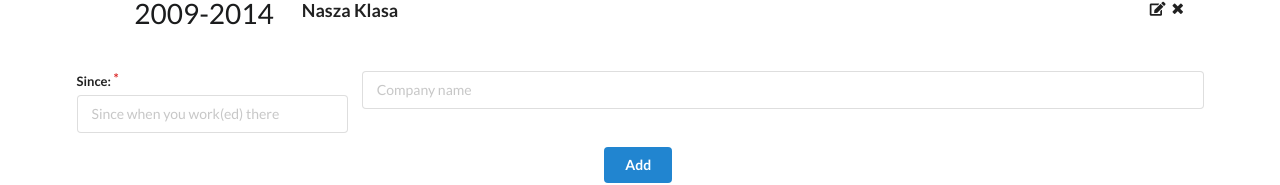
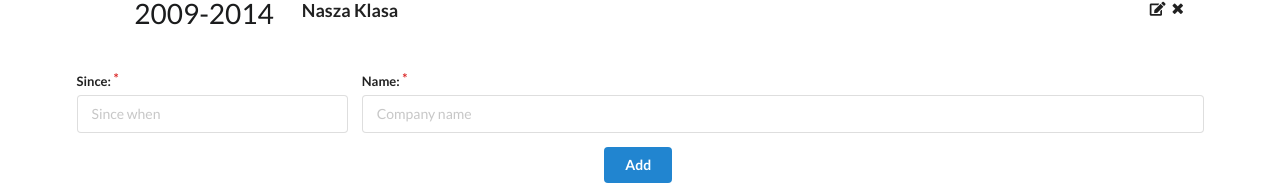
Before and after one commit to m4rcinkowski/cv-generator, a React (Create React App) app: page / in a window 1280 px wide. Both pictures are taken after a click on the element 1170 px from the left and 235 px from the top of the page. Shown: the part 446-631 px from the top of the page. Built offline with nearby package versions, Linux system fonts and the light colour scheme.

Commit message:
form handled by redux-form - working as MVP

```diff
--- a/src/components/work-experience/WorkExperienceSection.tsx
+++ b/src/components/work-experience/WorkExperienceSection.tsx
@@ -47,11 +47,11 @@ class WorkExperienceSection extends React.Component<WorkExperienceProps, WorkExp
     );
   }
 
-  private onNewItem = (item: CreatedWorkItem) => {
+  private onNewItem = (item: {}) => {
     let workItems = [...this.state.workItems, {
       id: (Math.random() * 100).toFixed(0),
-      name: item.name,
-      dateFrom: new Date(item.dateFrom),
+      name: (item as CreatedWorkItem).name,
+      dateFrom: new Date((item as CreatedWorkItem).dateFrom),
     }];
 
     workItems = WorkExperienceSection.sortItems(workItems);
@@ -72,7 +72,7 @@ class WorkExperienceSection extends React.Component<WorkExperienceProps, WorkExp
     let creationForm: ReactNode;
 
     if (this.state.showCreationForm) {
-      creationForm = <WorkItemCreateForm/>;
+      creationForm = <WorkItemCreateForm onSubmit={this.onNewItem} />;
     }
 
     if (!this.state.workItems.length) {
--- a/src/components/work-experience/WorkItemCreateForm.tsx
+++ b/src/components/work-experience/WorkItemCreateForm.tsx
@@ -1,43 +1,29 @@
-import React, { Component, Dispatch } from 'react';
+import React, { Component } from 'react';
 import { Field, InjectedFormProps, reduxForm } from 'redux-form';
 
 export type CreatedWorkItem = { name: string, dateFrom: string };
 
 type CreateFormProps = {
-  // onSubmit: (item: CreatedWorkItem) => void,
+  onSubmit: (item: CreatedWorkItem) => void,
 };
 
 export interface IDispatchProps {
-  onSubmit: (data: CreatedWorkItem, dispatch: Dispatch<any>, props: CreateFormProps) => void;
 }
 
 type WorkItemCreateFormProps = CreateFormProps & IDispatchProps & InjectedFormProps;
 
 class WorkItemCreateForm extends Component<WorkItemCreateFormProps> {
-  private onSubmit = (data: {}) => {
-    console.log(data);
-    // this.props.onSubmit({
-    //   name: (data as CreatedWorkItem).name,
-    //   dateFrom: (data as CreatedWorkItem).dateFrom,
-    // });
-  };
-
   public render(): React.ReactNode {
-    // @ts-ignore
     return (
       <form onSubmit={this.props.handleSubmit(this.onSubmit)} className="ui form" style={{ marginTop: '2em' }}>
         <div className="two fields">
           <div className="field required four wide">
-            <label htmlFor="create-work-item-from">Since:</label>
-            <input name="dateFrom" id="create-work-item-from"
-                   placeholder="Since when you work(ed) there"/>
+            <label htmlFor="work-item-new-dateFrom">Since:</label>
+            <Field name="dateFrom" id="work-item-new-dateFrom" component="input" type="text" placeholder="Since when"/>
           </div>
           <div className="field required twelve wide">
-            <Field name={"name"} component={() => (
-              <input name={'name'} id="create-work-item-name"
-                     placeholder="Company name"/>
-            )} label={"Name"} />
-
+            <label htmlFor="work-item-new-name">Name:</label>
+            <Field name="name" id="work-item-new-name" component="input" type="text" label="Name" placeholder="Company name"/>
           </div>
         </div>
         <div className="ui container center aligned">
@@ -46,6 +32,16 @@ class WorkItemCreateForm extends Component<WorkItemCreateFormProps> {
       </form>
     );
   }
+
+  private onSubmit = (data: any) => {
+    console.log(data);
+
+    this.props.onSubmit({
+      name: (data as CreatedWorkItem).name,
+      dateFrom: (data as CreatedWorkItem).dateFrom,
+    });
+    this.props.reset();
+  };
 }
 
 export default reduxForm({
```
Also changed, not shown: package.json (+12 -9 lines), 1 other file (tests, documents, lock files or other folders).
